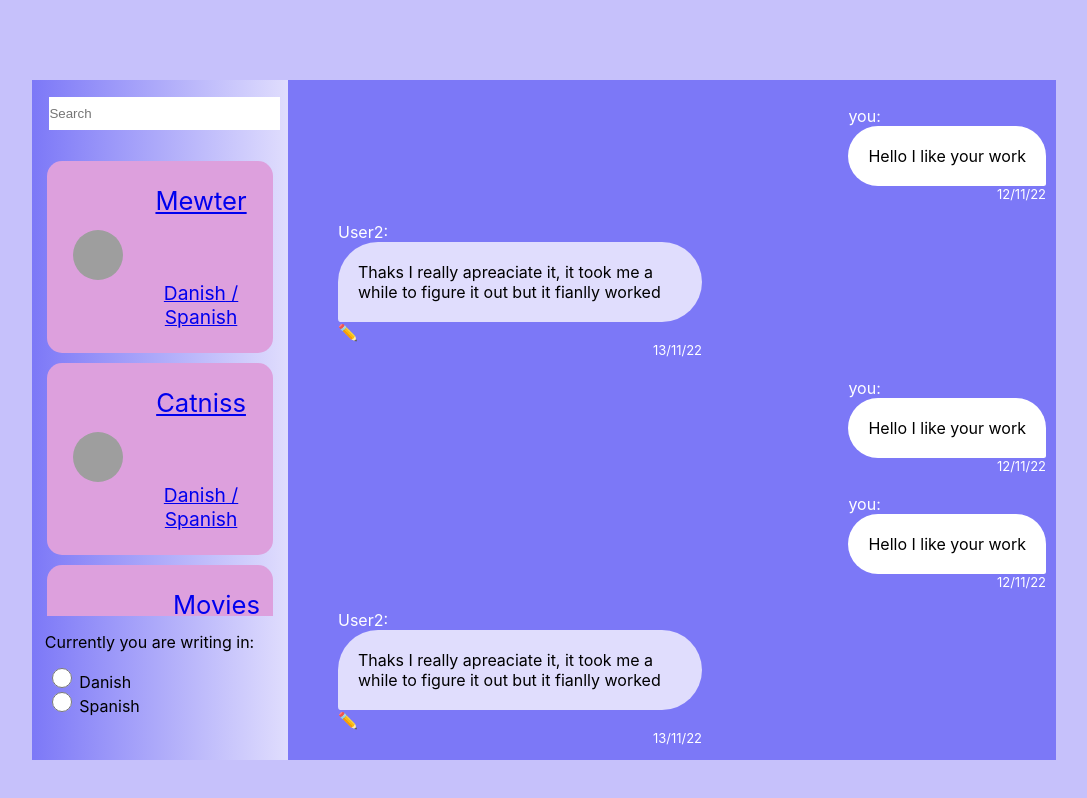
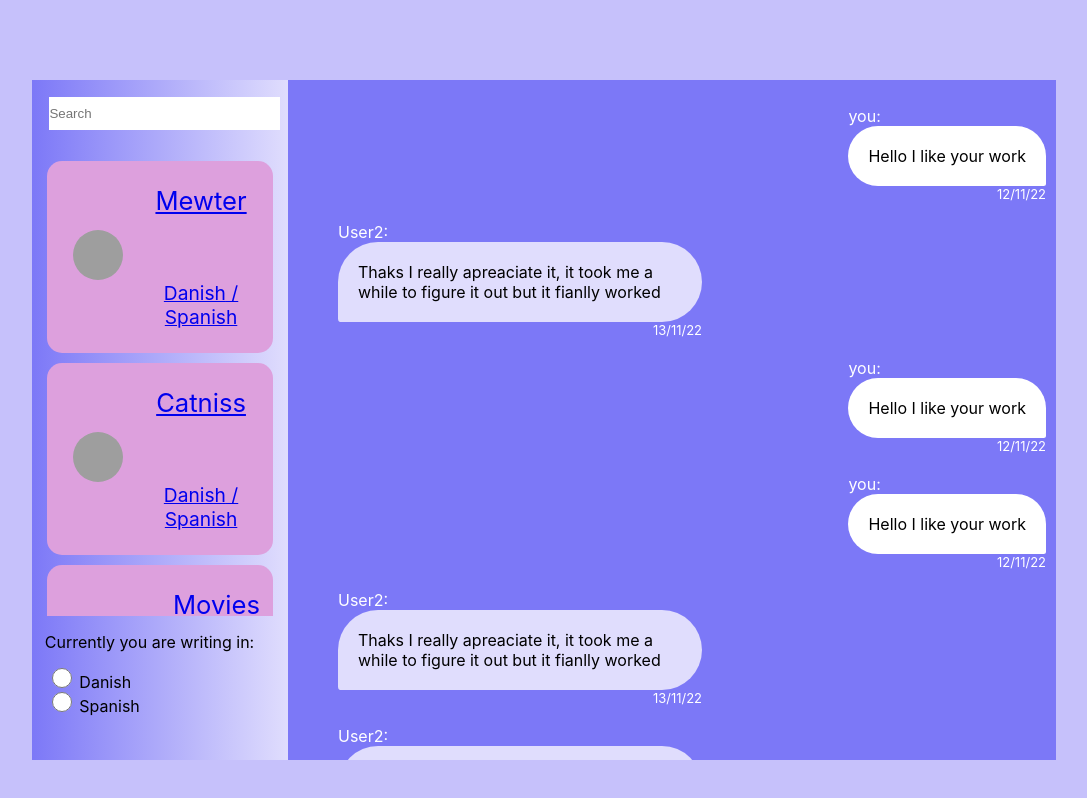
Before and after one commit to mackneupart/chat-app-TxID, a React (Create React App) app: page /chatTest in a window 1280 px wide. Shown: the whole page, without its empty margins (96-1183 px from the left). Built offline with nearby package versions, Linux system fonts and the light colour scheme; grey boxes are pictures that could not be loaded; what parse would draw is missing.

Commit message:
Revert "wrong branch for correction tool"
This reverts commit 257dae6a851a69346a472ada79734d5e53ee32d9.

```diff
--- a/src/Components/Message/Message.css
+++ b/src/Components/Message/Message.css
@@ -31,10 +31,3 @@
     text-align: right;
     font-size: small;
 }
-.edit-token{
-    display: inline;
-
-}
-.message[type = "send"]> .edit-token{
-    display: none;
-}
--- a/src/Components/Message/Message.js
+++ b/src/Components/Message/Message.js
@@ -8,19 +8,12 @@ export default function Message({author, currentUser, content,  timestamp, index
         author = "you"
     }
 
-    function handleEdit(content){
-        console.log(content)
-
-    }
-
     return(
 
         <div className="message" type= {received ? "received" : "send"}>
             <div className="author">{author}:</div>
             <div className="content" type= {received ? "received" : "send"}>{content}</div>
-            <div className="edit-token" onClick={() => handleEdit(content)}>✏️</div>
             <div className="timestamp">{timestamp}</div>
-
         </div>
 
     );
```
Also changed, not shown: src/Components/PopUp/PopUp.js (deleted, +0 -12 lines), src/Components/PopUp/PopUp.css (deleted).
